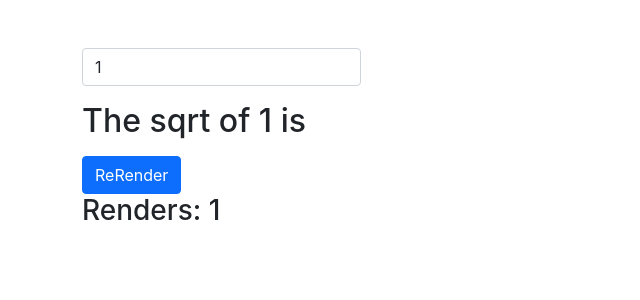
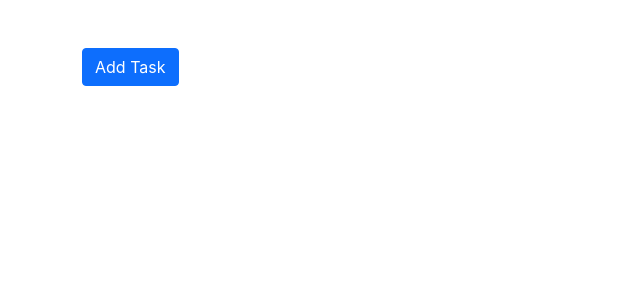
Before and after one commit to ss12932/react-sandbox, a React (Create React App) app: page / in a window 1280 px wide. Shown: the top 300 px of the page, without its empty margins (0-640 px from the left). Built offline with nearby package versions, Linux system fonts and the light colour scheme.

Commit message:
useCallback hook example done

```diff
--- a/src/App.js
+++ b/src/App.js
@@ -1,8 +1,8 @@
-import UseMemoExample from './components/UseMemoExample';
+import UseCallbackExample from './components/UseCallbackExample';
 function App() {
   return (
     <div className='container mt-5'>
-      <UseMemoExample />
+      <UseCallbackExample />
     </div>
   );
 }
--- /dev/null
+++ b/src/components/UseCallbackExample.jsx
@@ -0,0 +1,28 @@
+import React, { useState, useCallback } from 'react';
+function UseCallbackExample() {
+  const [tasks, setTasks] = useState([]);
+
+  const addTask = useCallback(() => {
+    setTasks((prevState) => [...prevState, 'Some Task']);
+  }, [setTasks]);
+  return (
+    <div>
+      <Button addTask={addTask} />
+      {tasks.map((task, index) => (
+        <p key={index}>{task}</p>
+      ))}
+    </div>
+  );
+}
+
+const Button = React.memo(({ addTask }) => {
+  console.log('Button rendered');
+  return (
+    <div>
+      <button className='btn btn-primary' onClick={addTask}>
+        Add Task
+      </button>
+    </div>
+  );
+});
+export default UseCallbackExample;
```
